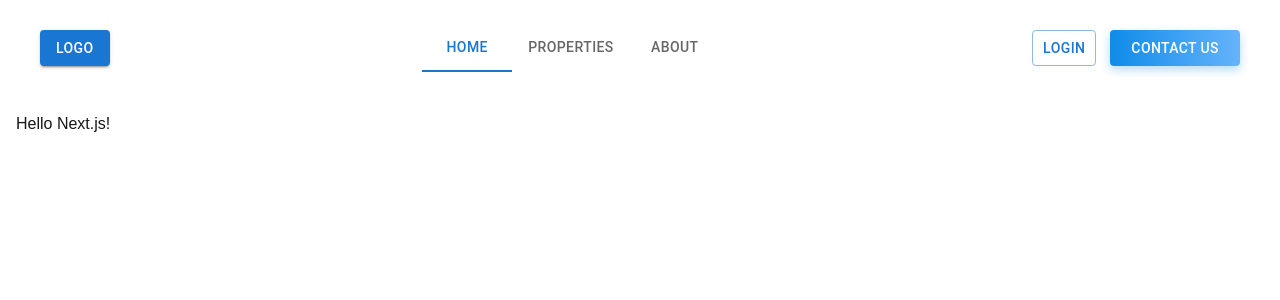
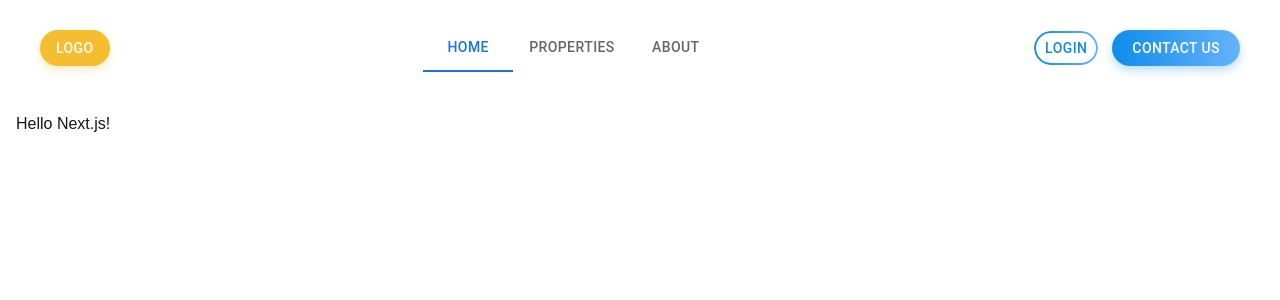
Before and after one commit to Rifat8080/realestate_material_ui_next_js, a Next.js app: page / in a window 1280 px wide. Shown: the top 300 px of the page. Built offline with nearby package versions, Linux system fonts and the light colour scheme.

Commit message:
color gradient set

```diff
--- a/components/navbar.js
+++ b/components/navbar.js
@@ -103,10 +103,18 @@ export default function FloatingNavbar() {
       >
         <Toolbar className="flex items-center justify-between">
           {/* Left side button */}
-          <Button
+                   <Button
             variant="contained"
-            color="primary"
-            className="rounded-md"
+            className="rounded-xl"
+            sx={{
+              background: '#F5BE30',
+              '&:hover': {
+                background: '#F5BE30',
+                opacity: 0.9,
+              },
+              borderRadius: '18px',
+              boxShadow: '0 4px 10px rgba(245, 190, 48, 0.3)',
+            }}
           >
             Logo
           </Button>
@@ -128,10 +136,36 @@ export default function FloatingNavbar() {
 
           {/* Right side buttons - hidden on mobile */}
           <div className="hidden lg:flex items-center space-x-4 gap-3.5">
-            <Button
+                       <Button
               variant="outlined"
-              color="primary"
               className="rounded-md"
+              sx={{
+                position: 'relative',
+                borderRadius: '18px',
+                border: 'none',
+                color: '#0F8CE9',
+                backgroundColor: 'transparent',
+                '&::before': {
+                  content: '""',
+                  position: 'absolute',
+                  inset: 0,
+                  borderRadius: '18px',
+                  padding: '2px',
+                  background: 'linear-gradient(to right, #0F8CE9, #66B3FB)',
+                  WebkitMask: 'linear-gradient(#fff 0 0) content-box, linear-gradient(#fff 0 0)',
+                  WebkitMaskComposite: 'xor',
+                  maskComposite: 'exclude',
+                  pointerEvents: 'none',
+                },
+                '&:hover': {
+                  border: 'none',
+                  backgroundColor: 'rgba(15, 140, 233, 0.08)',
+                  boxShadow: '0 4px 10px rgba(15, 140, 233, 0.2)',
+                  '&::before': {
+                    opacity: 0.8,
+                  }
+                }
+              }}
             >
               Login
             </Button>
@@ -145,7 +179,8 @@ export default function FloatingNavbar() {
               background: 'linear-gradient(to right, #0F8CE9, #66B3FB)',
               opacity: 0.9,
               boxShadow: '0 6px 12px rgba(15, 140, 233, 0.4)',
-            }
+            },
+            borderRadius: '18px',
           }}
         >
           Contact Us
```
